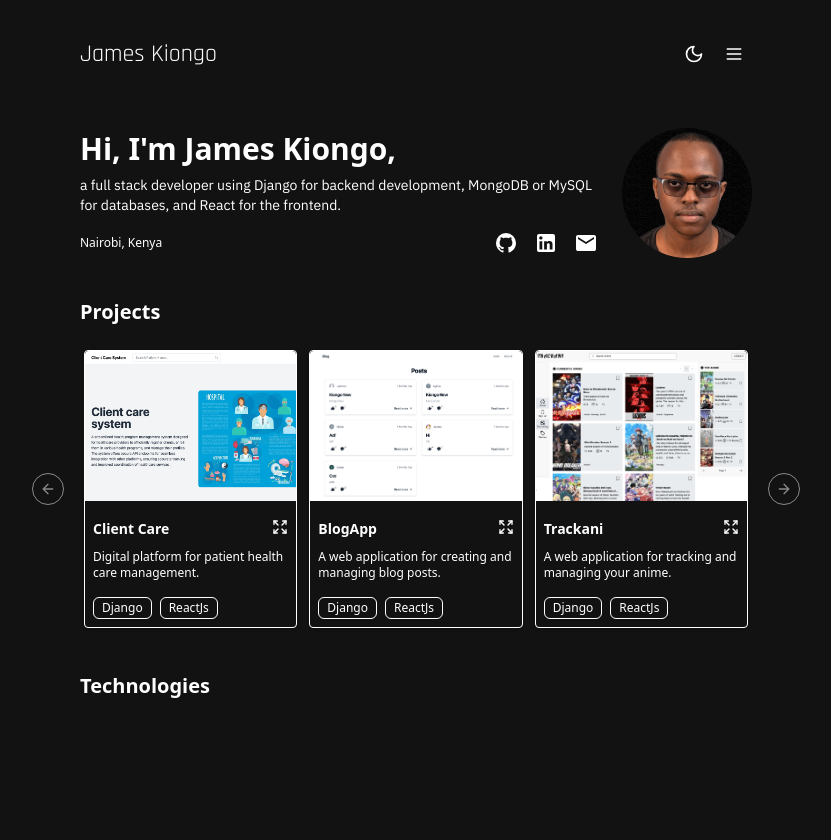
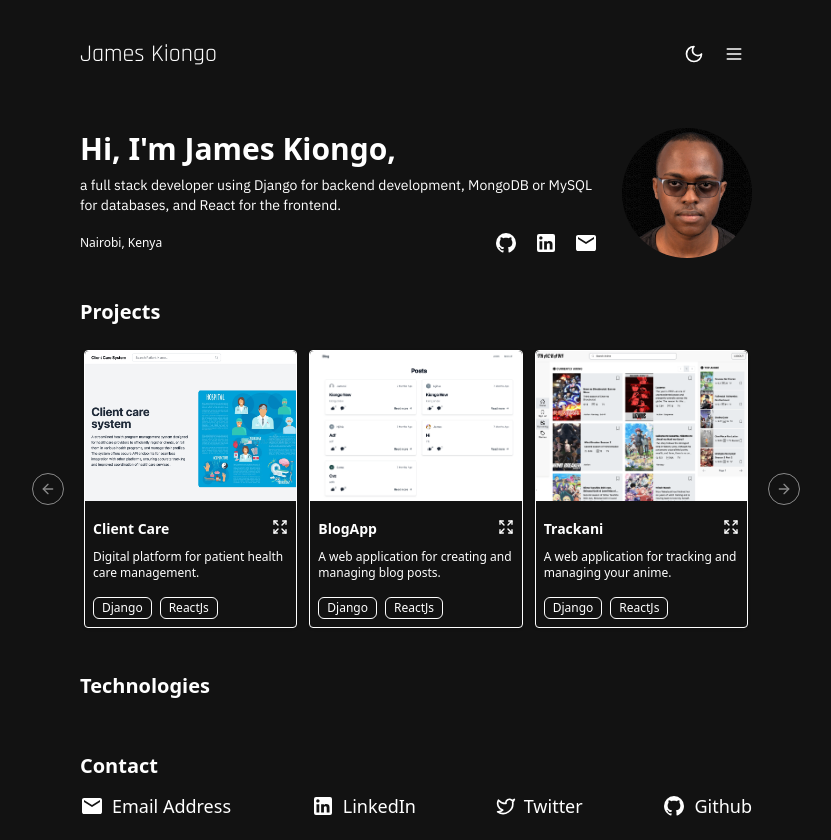
Before and after one commit to jameskiongo/portfolio-nextjs, a Next.js app: page / in a window 1280 px wide. Shown: the whole page, without its empty margins (224-1055 px from the left). Before the commit the page ends 800 px from the top, so only its background shows below. Built offline with nearby package versions, Linux system fonts and the light colour scheme.

Commit message:
added contact section

```diff
--- a/src/app/page.js
+++ b/src/app/page.js
@@ -1,3 +1,4 @@
+import ContactSection from "@/components/Contact";
 import Navbar from "@/components/Navbar";
 import ProfileSection from "@/components/Profile";
 import ProjectSection from "@/components/Projects";
@@ -9,6 +10,7 @@ export default function Home() {
       <ProfileSection />
       <ProjectSection />
       <TechSection />
+      <ContactSection />
     </div>
   );
 }
--- /dev/null
+++ b/src/components/Contact/ContactSection.jsx
@@ -0,0 +1,54 @@
+import { Instagram, Twitter } from "lucide-react";
+import { LinkedinIcon } from "../icons/LinkedinIcon";
+import { MailIcon } from "../icons/MailIcon";
+import { GithubIcon } from "../icons/GithubIcon";
+
+export default function ContactSection() {
+  return (
+    <div className="mt-10">
+      <h1 className="capitalize text-xl font-bold">Contact</h1>
+      <div className="flex flex-row justify-between items-center mt-3">
+        <div className="hover:cursor-pointer hover:underline">
+          <a
+            href="mailto:njihiakiongo@gmail.com"
+            target="_blank"
+            className="flex flex-row items-center gap-2"
+          >
+            <MailIcon />
+            <h1 className="text-lg">Email Address </h1>
+          </a>
+        </div>
+        <div className="hover:cursor-pointer hover:underline">
+          <a
+            href="https://www.linkedin.com/in/jameskiongo/"
+            target="_blank"
+            className="flex flex-row items-center gap-2"
+          >
+            <LinkedinIcon />
+            <h1 className="text-lg">LinkedIn</h1>
+          </a>
+        </div>
+        <div className="hover:cursor-pointer hover:underline">
+          <a
+            href="https://x.com/JamesNj33424546"
+            target="_blank"
+            className="flex flex-row items-center gap-2"
+          >
+            <Twitter className="size-5" />
+            <h1 className="text-lg">Twitter</h1>
+          </a>
+        </div>
+        <div className="hover:cursor-pointer hover:underline">
+          <a
+            href="https://github.com/jameskiongo"
+            target="_blank"
+            className="flex flex-row items-center gap-2"
+          >
+            <GithubIcon />
+            <h1 className="text-lg">Github</h1>
+          </a>
+        </div>
+      </div>
+    </div>
+  );
+}
--- /dev/null
+++ b/src/components/Contact/index.js
@@ -0,0 +1,2 @@
+import ContactSection from "./ContactSection";
+export default ContactSection;
```
